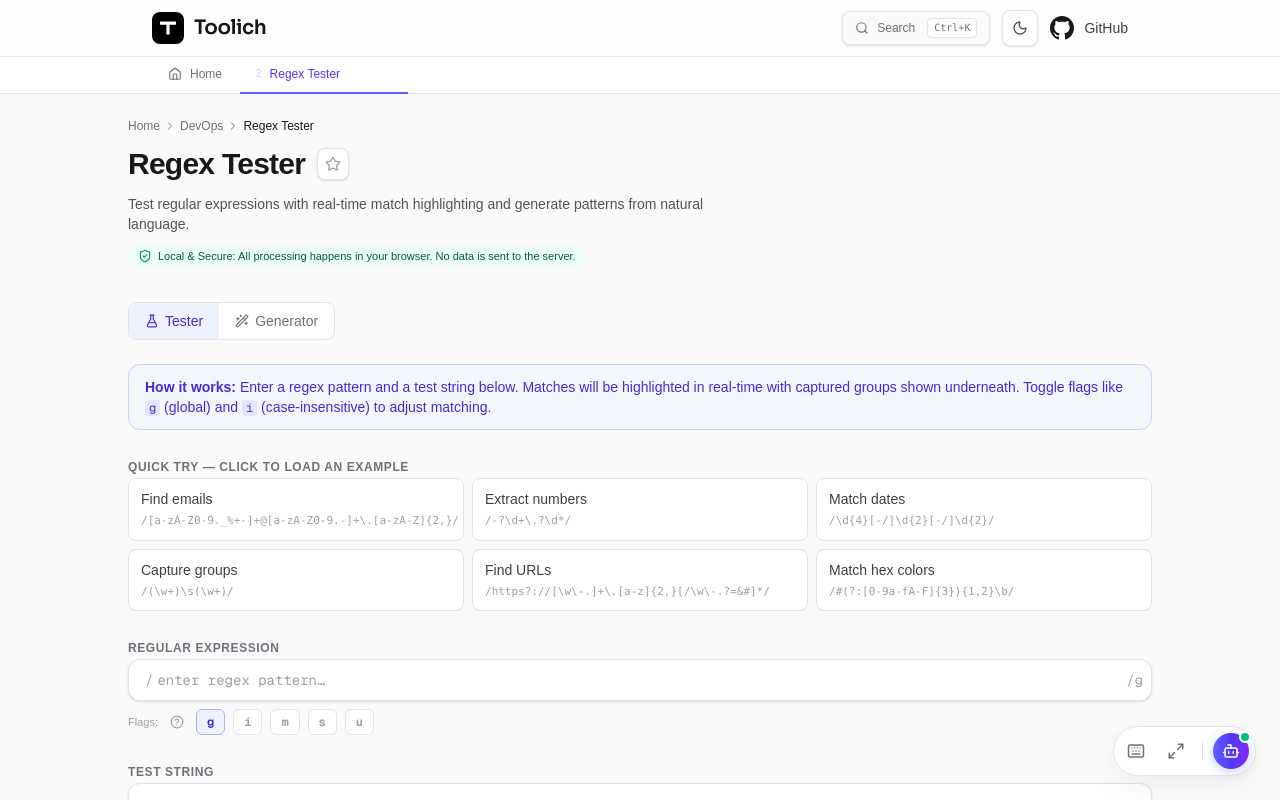
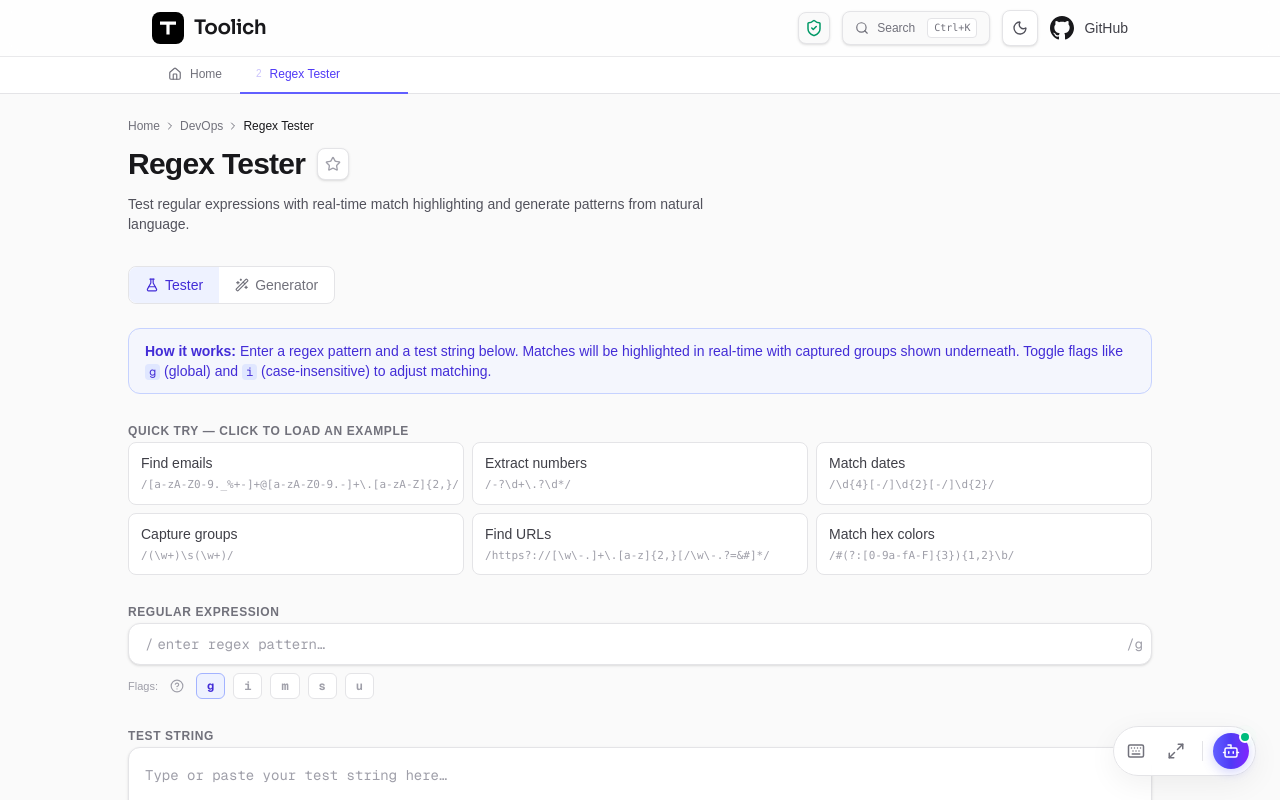
Before and after one commit to cratonik/toolich, a Next.js app: page /tools/devops/regex-tester in a window 1280 px wide. Shown: the top 800 px of the page. Built offline with nearby package versions, Linux system fonts and the light colour scheme.

Commit message:
design: move secure processing badge from tool headers to global header hover tooltip

```diff
--- a/src/components/Header.tsx
+++ b/src/components/Header.tsx
@@ -5,6 +5,7 @@ import Link from "next/link";
 import { SearchTrigger, SearchModal } from "./SpotlightSearch";
 import { ThemeToggle } from "./ThemeToggle";
 import { useTabContext } from "@/lib/tab-context";
+import { ShieldCheck } from "lucide-react";
 
 type HeaderProps = {
   githubUrl?: string;
@@ -40,6 +41,27 @@ export default function Header({
           </Link>
 
           <div className="flex items-center gap-3">
+            {/* Privacy indicator */}
+            <div className="relative group flex items-center justify-center">
+              <div
+                className="flex h-8 w-8 cursor-help items-center justify-center rounded-lg border border-zinc-200 bg-zinc-50 text-emerald-600 shadow-sm transition-colors hover:border-zinc-300 dark:border-zinc-700 dark:bg-zinc-800/60 dark:text-emerald-400"
+                aria-label="Secure & Local processing indicator"
+              >
+                <ShieldCheck className="h-4.5 w-4.5" />
+              </div>
+
+              {/* Tooltip Card */}
+              <div className="pointer-events-none absolute right-0 top-10 w-72 origin-top-right scale-95 rounded-xl border border-zinc-200 bg-white/95 p-3.5 text-xs text-zinc-600 opacity-0 shadow-2xl backdrop-blur-xl transition-all duration-200 group-hover:scale-100 group-hover:opacity-100 dark:border-zinc-800 dark:bg-zinc-900/95 dark:text-zinc-400 z-50">
+                <div className="flex items-start gap-2.5">
+                  <ShieldCheck className="h-5 w-5 shrink-0 text-emerald-600 dark:text-emerald-400 mt-0.5" />
+                  <div>
+                    <h4 className="font-semibold text-zinc-900 dark:text-zinc-50 mb-0.5">100% Local & Secure</h4>
+                    <p className="leading-relaxed">All utility tools process your data entirely in your browser. No inputs or files are ever sent to a server.</p>
+                  </div>
+                </div>
+              </div>
+            </div>
+
             {/* Search trigger */}
             <SearchTrigger />
 
--- a/src/components/ToolPageHeader.tsx
+++ b/src/components/ToolPageHeader.tsx
@@ -1,7 +1,7 @@
 "use client";
 
 import Link from "next/link";
-import { ChevronRight, Star, ShieldCheck } from "lucide-react";
+import { ChevronRight, Star } from "lucide-react";
 import { ROUTES } from "@/lib/routes";
 import { CATEGORY_LABELS } from "@/lib/routes";
 import { useTabContext } from "@/lib/tab-context";
@@ -101,12 +101,6 @@ export function ToolPageHeader({
             <p className="max-w-xl text-sm text-zinc-600 dark:text-zinc-400">
                 {description}
             </p>
-            {activeSlug !== "dns-lookup" && (
-                <div className="inline-flex items-center gap-1.5 rounded-full bg-emerald-50/80 px-2.5 py-0.5 text-[11px] font-medium text-emerald-800 dark:bg-emerald-500/10 dark:text-emerald-400">
-                    <ShieldCheck className="h-3.5 w-3.5 text-emerald-600 dark:text-emerald-400" />
-                    <span>Local & Secure: All processing happens in your browser. No data is sent to the server.</span>
-                </div>
-            )}
         </div>
     );
 }
```
